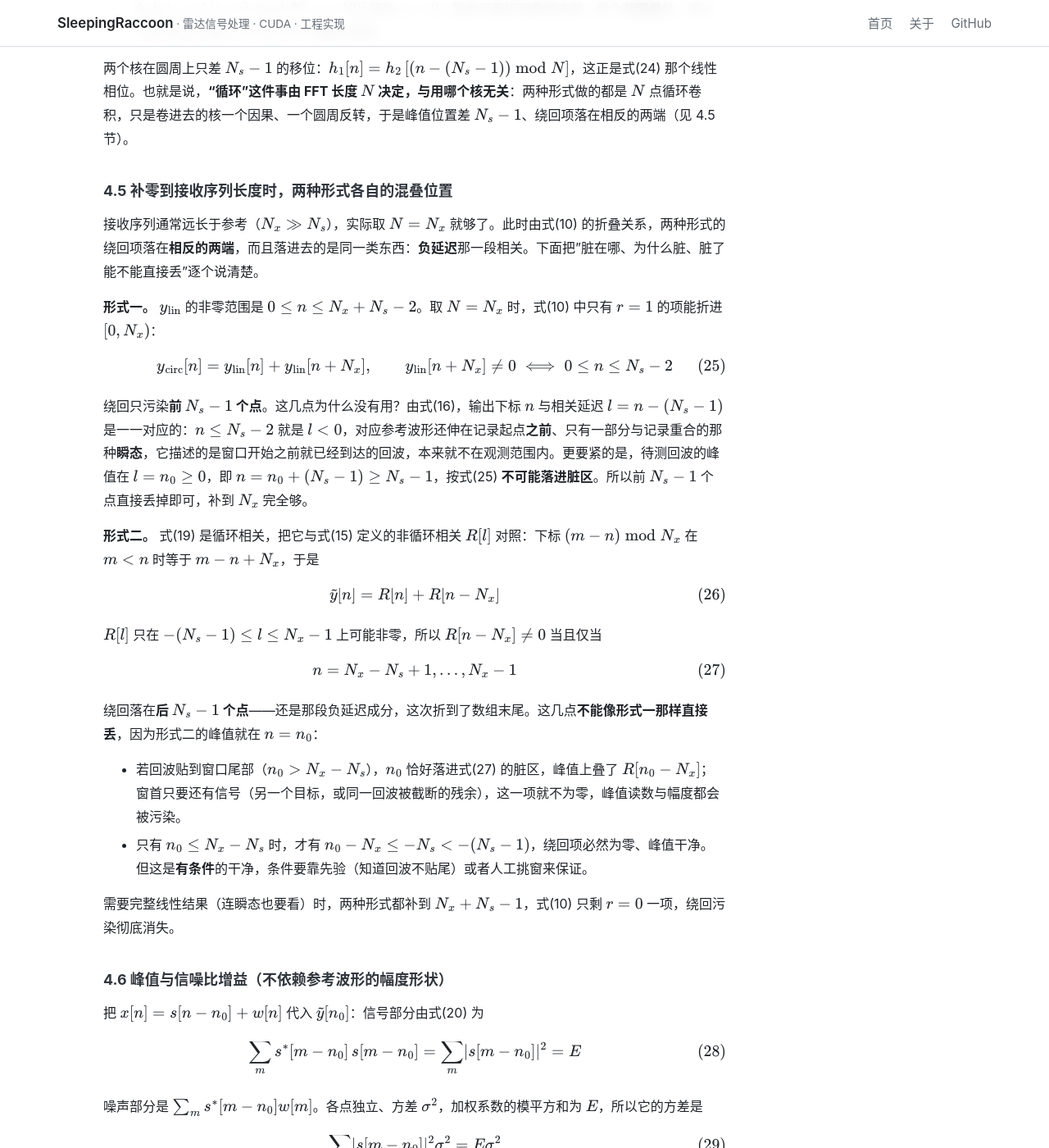
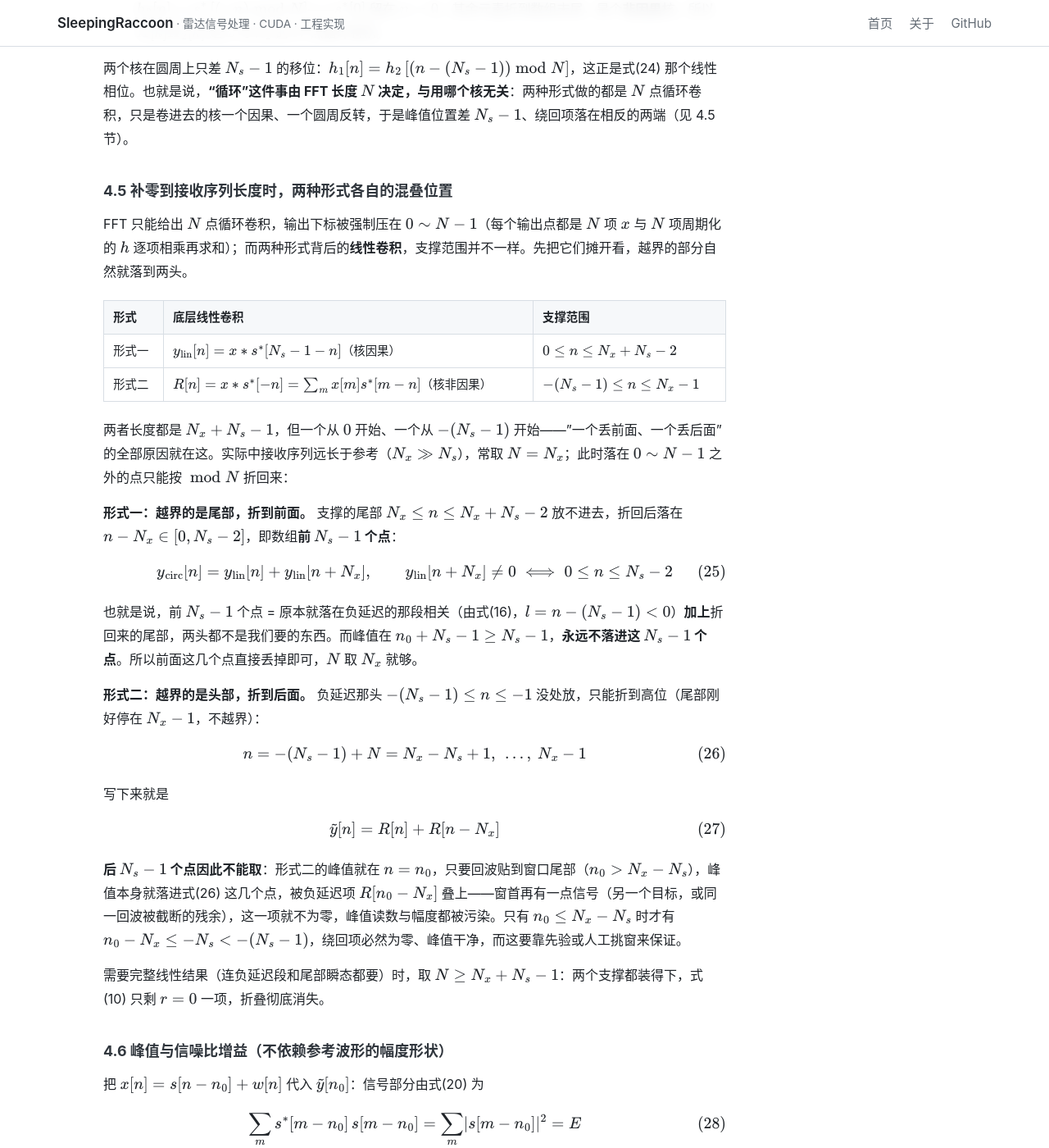
Before and after one commit to SleepingRaccoon/SleepingRaccoon.github.io, a Jekyll site: the page built from _radar/02_匹配滤波.md, in a window 1280 px wide and 1400 px high, scrolled down 6163 px. Shown: the whole window at 82% size. Built offline with Jekyll 4.4.1, drawn with Linux system fonts in a browser that asks for light colours; formulas are drawn with MathJax 3.

Commit message:
docs(02): 4.5 重写为 底层线性卷积支撑 → 谁越界 → 折到哪 → 哪几个点不能用

```diff
--- a/_radar/02_匹配滤波.md
+++ b/_radar/02_匹配滤波.md
@@ -236,34 +236,38 @@ $$
 两个核在圆周上只差 $N_s-1$ 的移位：$h_1[n] = h_2\left[(n-(N_s-1))\bmod N\right]$，这正是式(24) 那个线性相位。也就是说，**"循环"这件事由 FFT 长度 $N$ 决定，与用哪个核无关**：两种形式做的都是 $N$ 点循环卷积，只是卷进去的核一个因果、一个圆周反转，于是峰值位置差 $N_s-1$、绕回项落在相反的两端（见 4.5 节）。
 
 ### 4.5 补零到接收序列长度时，两种形式各自的混叠位置
-接收序列通常远长于参考（$N_x \gg N_s$），实际取 $N = N_x$ 就够了。此时由式(10) 的折叠关系，两种形式的绕回项落在**相反的两端**，而且落进去的是同一类东西：**负延迟**那一段相关。下面把"脏在哪、为什么脏、脏了能不能直接丢"逐个说清楚。
+FFT 只能给出 $N$ 点循环卷积，输出下标被强制压在 $0 \sim N-1$（每个输出点都是 $N$ 项 $x$ 与 $N$ 项周期化的 $h$ 逐项相乘再求和）；而两种形式背后的**线性卷积**，支撑范围并不一样。先把它们摊开看，越界的部分自然就落到两头。
 
-**形式一。** $y_{\mathrm{lin}}$ 的非零范围是 $0 \le n \le N_x+N_s-2$。取 $N = N_x$ 时，式(10) 中只有 $r = 1$ 的项能折进 $[0,N_x)$：
+| 形式 | 底层线性卷积 | 支撑范围 |
+| :--- | :--- | :--- |
+| 形式一 | $y_{\mathrm{lin}}[n] = x \ast s^{\ast}[N_s-1-n]$（核因果） | $0 \le n \le N_x+N_s-2$ |
+| 形式二 | $R[n] = x \ast s^{\ast}[-n] = \sum_m x[m]s^{\ast}[m-n]$（核非因果） | $-(N_s-1) \le n \le N_x-1$ |
+
+两者长度都是 $N_x+N_s-1$，但一个从 $0$ 开始、一个从 $-(N_s-1)$ 开始——"一个丢前面、一个丢后面"的全部原因就在这。实际中接收序列远长于参考（$N_x \gg N_s$），常取 $N = N_x$；此时落在 $0 \sim N-1$ 之外的点只能按 $\bmod N$ 折回来：
+
+**形式一：越界的是尾部，折到前面。** 支撑的尾部 $N_x \le n \le N_x+N_s-2$ 放不进去，折回后落在 $n-N_x \in [0,N_s-2]$，即数组**前 $N_s-1$ 个点**：
 
 $$
 y_{\mathrm{circ}}[n] = y_{\mathrm{lin}}[n] + y_{\mathrm{lin}}[n+N_x],\qquad y_{\mathrm{lin}}[n+N_x] \ne 0 \iff 0 \le n \le N_s-2 \tag{25}
 $$
 
-绕回只污染**前 $N_s-1$ 个点**。这几点为什么没有用？由式(16)，输出下标 $n$ 与相关延迟 $l = n-(N_s-1)$ 是一一对应的：$n \le N_s-2$ 就是 $l < 0$，对应参考波形还伸在记录起点**之前**、只有一部分与记录重合的那种**瞬态**，它描述的是窗口开始之前就已经到达的回波，本来就不在观测范围内。更要紧的是，待测回波的峰值在 $l = n_0 \ge 0$，即 $n = n_0+(N_s-1) \ge N_s-1$，按式(25) **不可能落进脏区**。所以前 $N_s-1$ 个点直接丢掉即可，补到 $N_x$ 完全够。
+也就是说，前 $N_s-1$ 个点 = 原本就落在负延迟的那段相关（由式(16)，$l = n-(N_s-1) < 0$）**加上**折回来的尾部，两头都不是我们要的东西。而峰值在 $n_0+N_s-1 \ge N_s-1$，**永远不落进这 $N_s-1$ 个点**。所以前面这几个点直接丢掉即可，$N$ 取 $N_x$ 就够。
 
-**形式二。** 式(19) 是循环相关，把它与式(15) 定义的非循环相关 $R[l]$ 对照：下标 $(m-n)\bmod N_x$ 在 $m < n$ 时等于 $m-n+N_x$，于是
+**形式二：越界的是头部，折到后面。** 负延迟那头 $-(N_s-1) \le n \le -1$ 没处放，只能折到高位（尾部刚好停在 $N_x-1$，不越界）：
 
 $$
-\tilde y[n] = R[n] + R[n-N_x] \tag{26}
+n = -(N_s-1)+N = N_x-N_s+1,\ \dots,\ N_x-1 \tag{26}
 $$
 
-$R[l]$ 只在 $-(N_s-1) \le l \le N_x-1$ 上可能非零，所以 $R[n-N_x] \ne 0$ 当且仅当
+写下来就是
 
 $$
-n = N_x-N_s+1,\dots,N_x-1 \tag{27}
+\tilde y[n] = R[n] + R[n-N_x] \tag{27}
 $$
 
-绕回落在**后 $N_s-1$ 个点**——还是那段负延迟成分，这次折到了数组末尾。这几点**不能像形式一那样直接丢**，因为形式二的峰值就在 $n = n_0$：
+**后 $N_s-1$ 个点因此不能取**：形式二的峰值就在 $n = n_0$，只要回波贴到窗口尾部（$n_0 > N_x-N_s$），峰值本身就落进式(26) 这几个点，被负延迟项 $R[n_0-N_x]$ 叠上——窗首再有一点信号（另一个目标，或同一回波被截断的残余），这一项就不为零，峰值读数与幅度都被污染。只有 $n_0 \le N_x-N_s$ 时才有 $n_0-N_x \le -N_s < -(N_s-1)$，绕回项必然为零、峰值干净，而这要靠先验或人工挑窗来保证。
 
-*   若回波贴到窗口尾部（$n_0 > N_x-N_s$），$n_0$ 恰好落进式(27) 的脏区，峰值上叠了 $R[n_0-N_x]$；窗首只要还有信号（另一个目标，或同一回波被截断的残余），这一项就不为零，峰值读数与幅度都会被污染。
-*   只有 $n_0 \le N_x-N_s$ 时，才有 $n_0-N_x \le -N_s < -(N_s-1)$，绕回项必然为零、峰值干净。但这是**有条件**的干净，条件要靠先验（知道回波不贴尾）或者人工挑窗来保证。
-
-需要完整线性结果（连瞬态也要看）时，两种形式都补到 $N_x+N_s-1$，式(10) 只剩 $r=0$ 一项，绕回污染彻底消失。
+需要完整线性结果（连负延迟段和尾部瞬态都要）时，取 $N \ge N_x+N_s-1$：两个支撑都装得下，式(10) 只剩 $r = 0$ 一项，折叠彻底消失。
 
 ### 4.6 峰值与信噪比增益（不依赖参考波形的幅度形状）
 把 $x[n] = s[n-n_0]+w[n]$ 代入 $\tilde y[n_0]$：信号部分由式(20) 为
```
